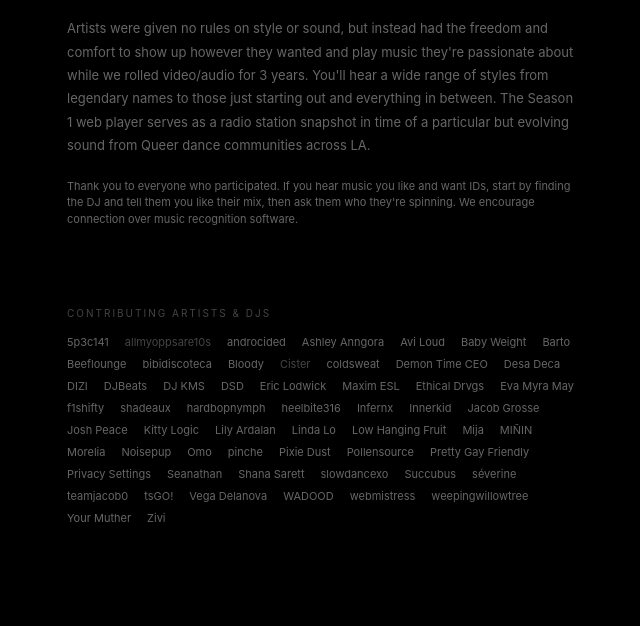
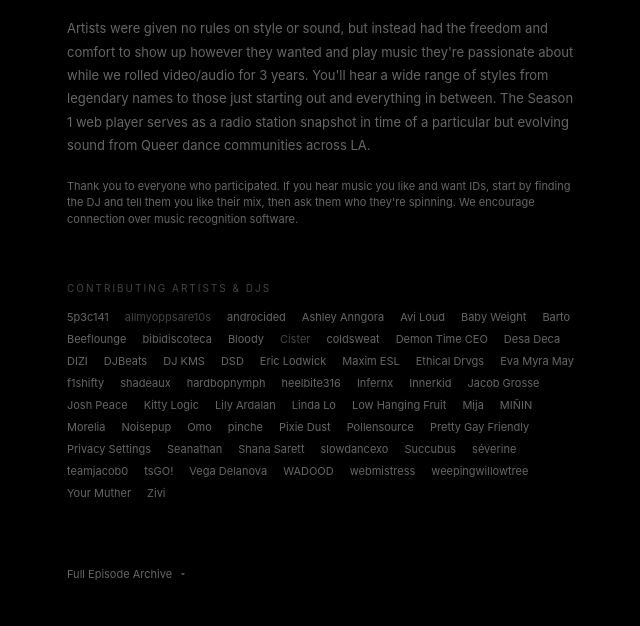
Before and after one commit to caseymariecrowe/evamm-radio, a plain HTML site: page index.html in a window 1280 px wide. Shown: the part 480-1106 px from the top of the page, without its empty margins (317-957 px from the left). Drawn offline with Linux system fonts and the light colour scheme; a script that the page names is missing.

Commit message:
fix section alignment and reduce spacing

```diff
--- a/index.html
+++ b/index.html
@@ -57,7 +57,8 @@
     .play-btn svg rect { fill: #fff; transition: fill 0.2s; }
     .mission {
       max-width: 560px;
-      margin: 64px auto 80px;
+      width: 100%;
+      margin: 64px auto 55px;
       padding: 0 24px;
       color: #666;
       font-size: 13px;
@@ -77,7 +78,8 @@
     }
     .contributors {
       max-width: 560px;
-      margin: 0 auto 80px;
+      width: 100%;
+      margin: 0 auto 55px;
       padding: 0 24px;
     }
     .contributors h2 {
@@ -114,7 +116,8 @@
     }
     .episode-list {
       max-width: 560px;
-      margin: 32px auto 0;
+      width: 100%;
+      margin: 7px auto 0;
       padding: 0 24px;
     }
     .archive-toggle {
```
